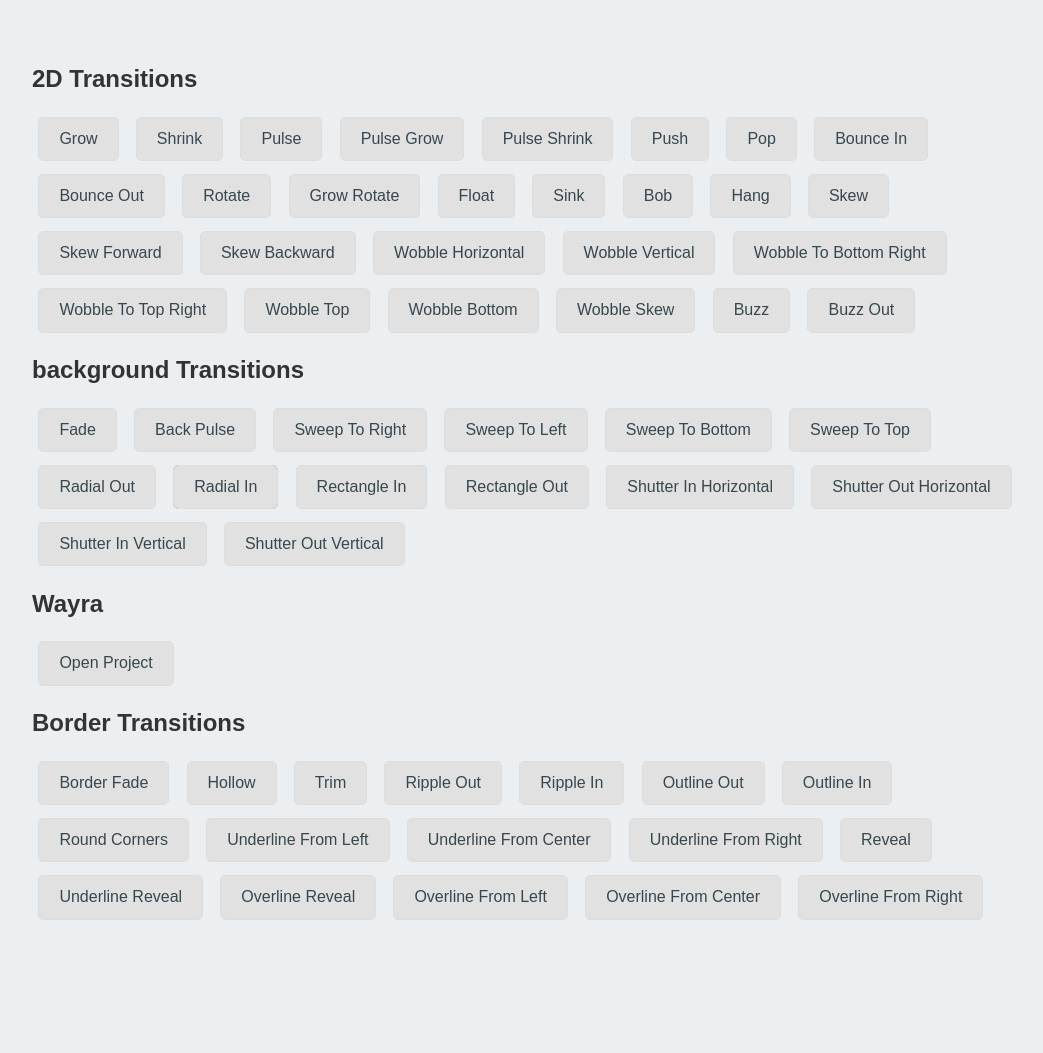
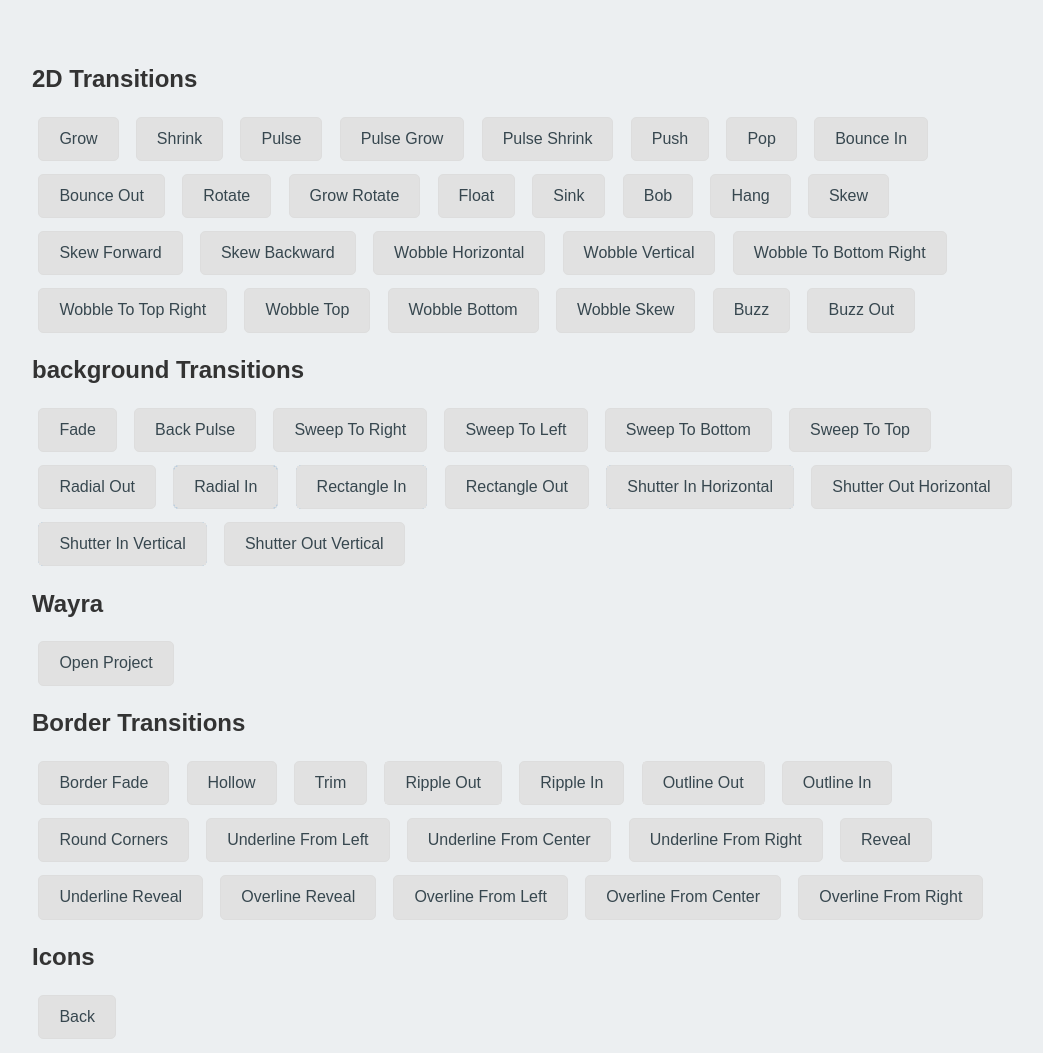
Before and after one commit to yaochuxia/hover, a website: page hover.html in a window 1280 px wide. Shown: the whole page, without its empty margins (108-1151 px from the left). Before the commit the page ends 934 px from the top, so only its background shows below. Drawn offline with Linux system fonts and the light colour scheme.

Commit message:
add .html

```diff
--- a/hover.html
+++ b/hover.html
@@ -4,6 +4,7 @@
     <meta charset="UTF-8">
     <title>css3 hover</title>
     <link rel="stylesheet"type="text/css" href="./build/css/hover.min.css" />
+    <link href="https://maxcdn.bootstrapcdn.com/font-awesome/4.5.0/./css/font-awesome.min.css" rel="stylesheet">
 </head>
 <body>
     <div class="warp">
@@ -72,6 +73,8 @@
             <a href="#" class="hvr_border_overline_from_left">Overline From Left</a>
             <a href="#" class="hvr_border_overline_from_center">Overline From Center</a>
             <a href="#" class="hvr_border_overline_from_right">Overline From Right</a>
+            <h2>Icons</h2>
+            <a href="#" class="hvr_icon_back">Back</a>
         </div>
     </div>
 </body>
```
